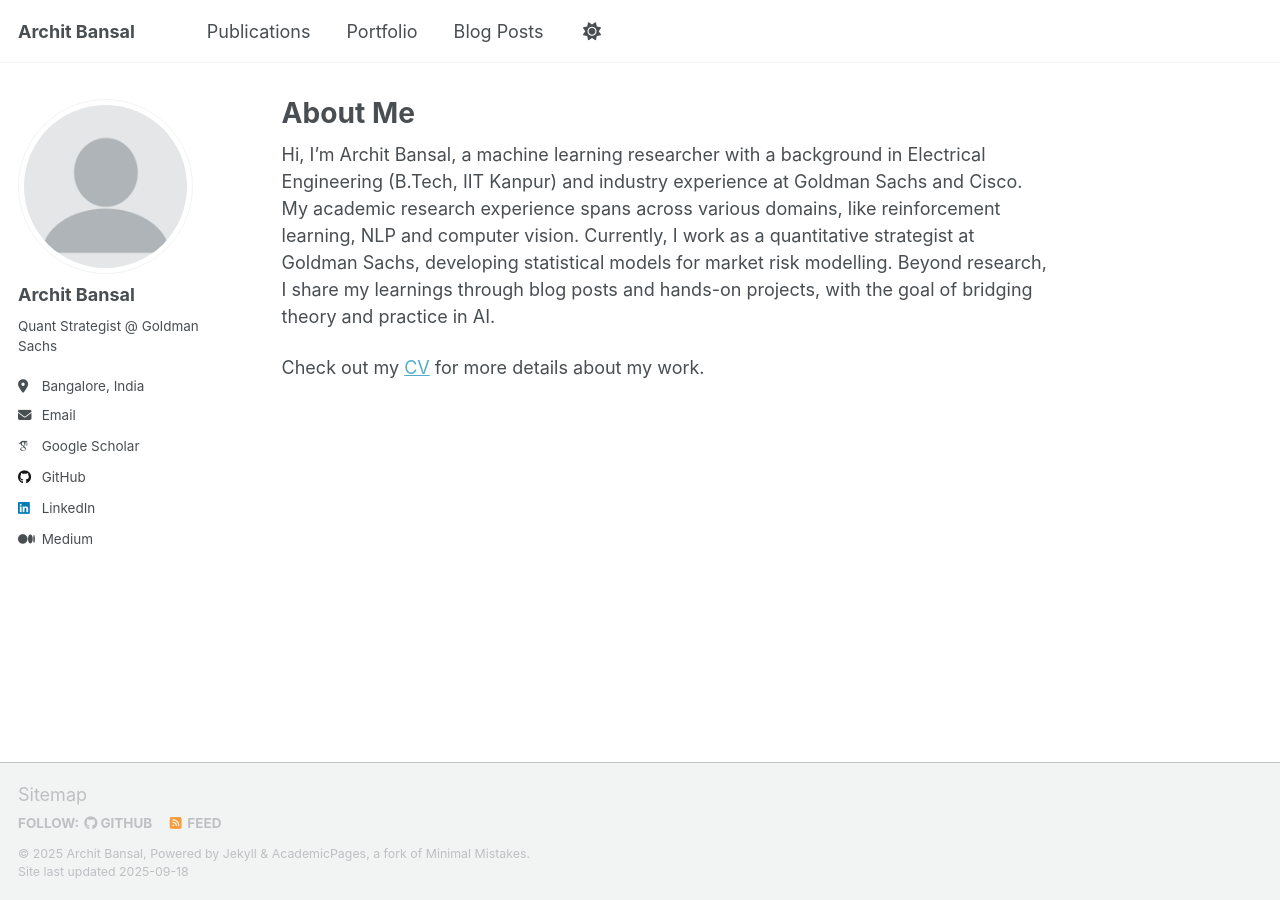
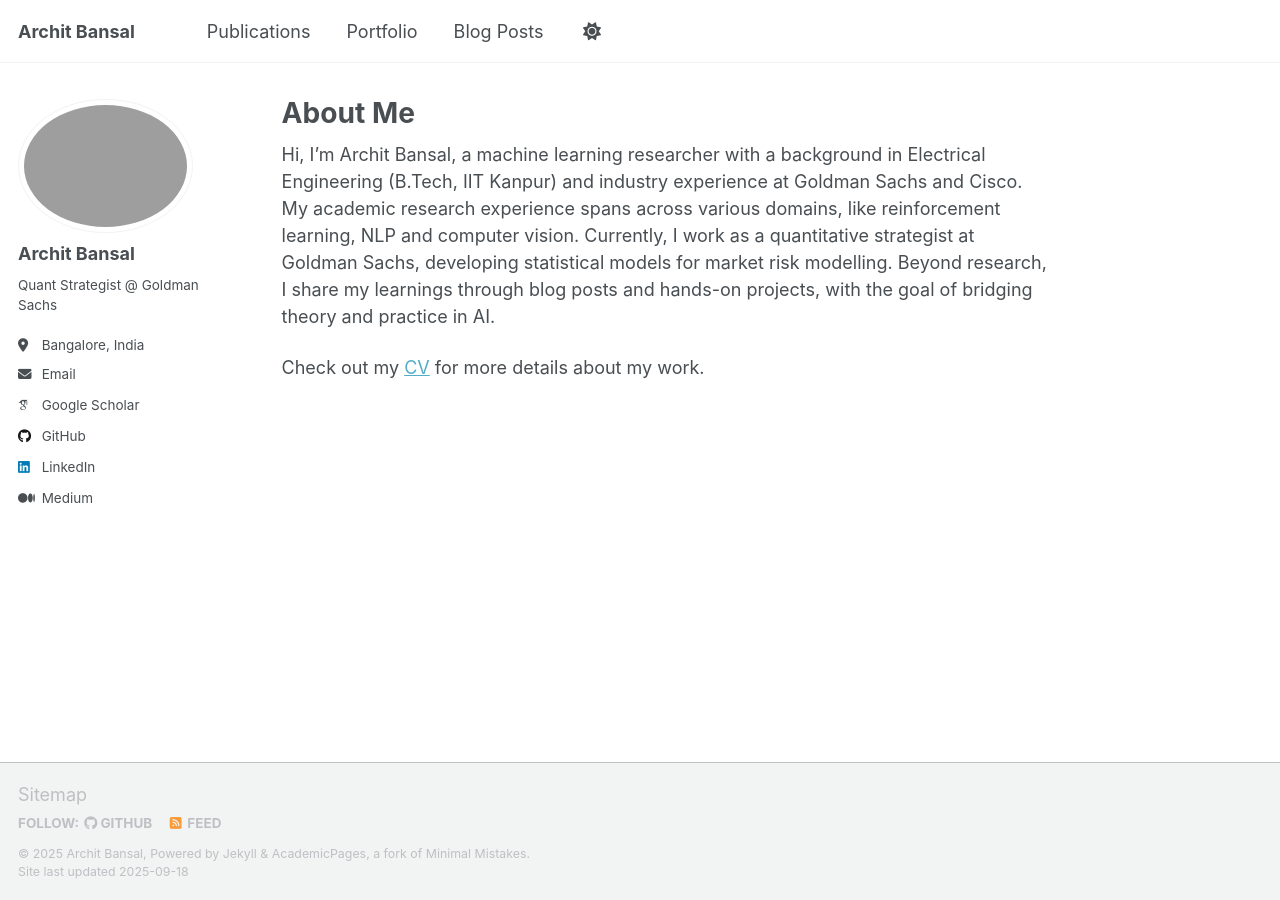
Before and after one commit to architb1703/architb1703.github.io, a Jekyll site: the page built from _pages/about.md, in a window 1280 px wide. Built offline with Jekyll 4.4.1, drawn with Linux system fonts in a browser that asks for light colours; some web fonts are replaced; a script that is not in the unit is left out.

Commit message:
Update _config.yml

```diff
--- a/_config.yml
+++ b/_config.yml
@@ -22,7 +22,7 @@ repository               : "architb1703/architb1703.github.io"
 #               Additional customization can be done by editing /_includes/author-profile.html
 author:
   # Biographic information
-  avatar           : "profile.png"
+  avatar           : "02.jpg"
   name             : "Archit Bansal"
   pronouns         : # example: "she/her"
   bio              : "Quant Strategist @ Goldman Sachs"
```
